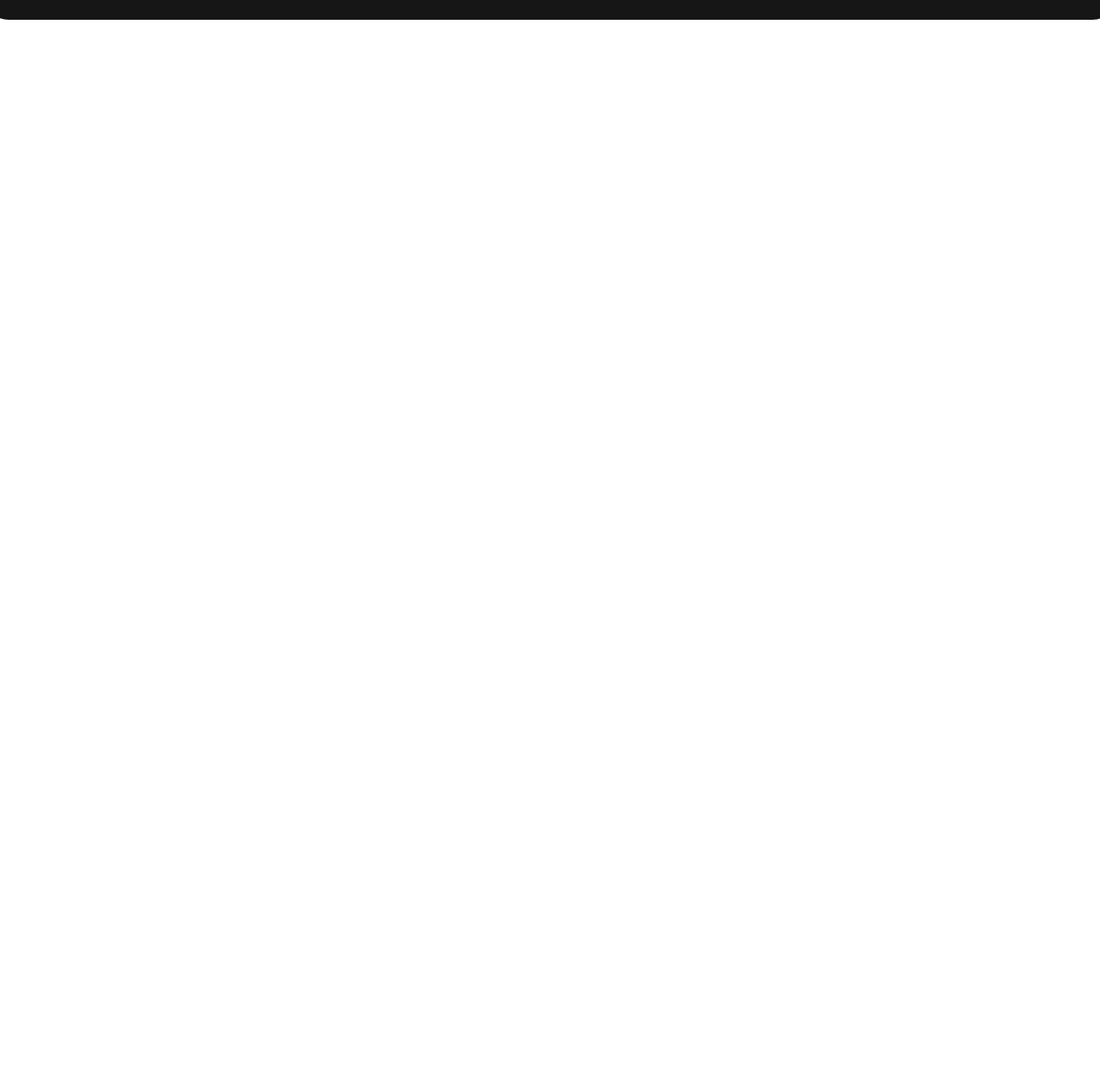
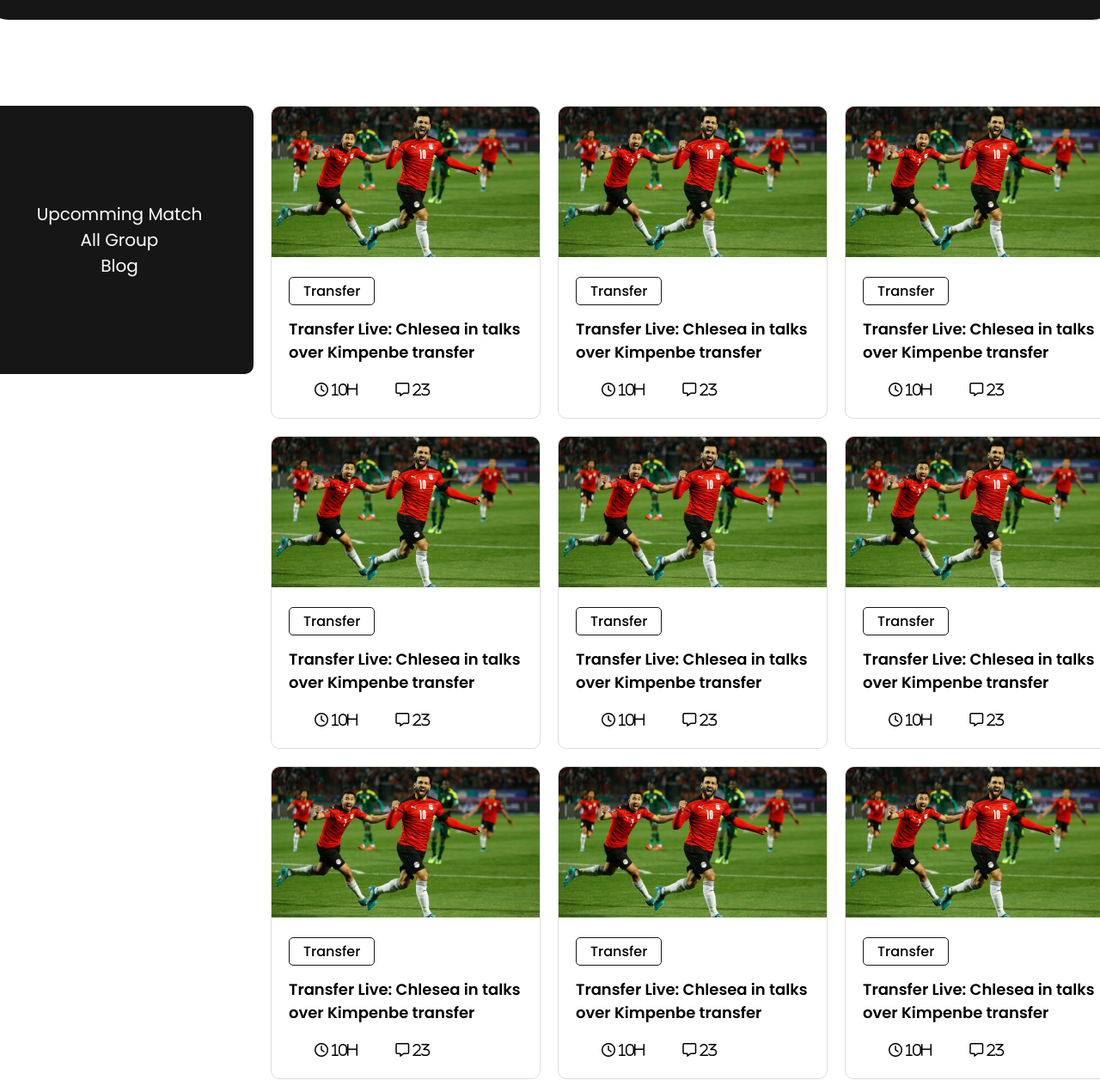
Before and after one commit to shohan89/world-cup-info, a plain HTML site: page index.html in a window 1280 px wide. Shown: the part 724-1987 px from the top of the page at 86% size. Before the commit the page ends 800 px from the top, so only its background shows below. Drawn offline with Linux system fonts and the light colour scheme.

Commit message:
Blog & Side Menu Added

```diff
--- a/css/main.css
+++ b/css/main.css
@@ -19,6 +19,7 @@ main {
   width: 1321px;
   border-radius: 30px;
   margin-top: 50px;
+  margin-bottom: 100px;
 }
 
 /* ===========================
@@ -146,3 +147,72 @@ main {
     padding: 58px 17px 0px 2px;
   }
 }
+
+/* =========================
+  Side Menu & Blog Section
+ ======================== */
+
+.sideMenu {
+  background: #161616;
+  width: 312px;
+  height: 312px;
+  border-radius: 10px;
+  display: flex;
+  flex-direction: column;
+  justify-content: center;
+}
+.sideMenu ul {
+  list-style: none;
+  padding: 0;
+}
+.sideMenu ul li {
+  text-align: center;
+  font-size: 20px;
+
+}
+.sideMenu ul li a {
+  color: #ffffff;
+  text-decoration: none;
+}
+
+.blogSec {
+  display: flex;
+  flex-direction: row;
+  column-gap: 20px;
+}
+.blogs {
+  display: grid;
+  grid-template-columns: repeat(3, 1fr);
+  grid-gap: 20px;
+  /* border: 1px solid #E8E8E8;
+  border-radius: 10px; */
+}
+.blog {
+  border: 1px solid #ddd;
+  border-radius: 10px;
+}
+.blogDetails {
+  padding: 20px;
+}
+.author {
+    display: inline;
+    border: 1px solid #161616;
+    border-radius: 5px;
+    padding: 4px 16px;
+    font-size: 16px;
+    font-weight: 500;
+}
+.blogTitle {
+  font-size: 18px;
+  line-height: 27px;
+  font-weight: 600;
+}
+.icon {
+  margin-left: 30px;
+  font-size: 16px;
+  margin-right: 10px;
+  font-weight: 400;
+}
+.fa-clock {
+
+}
--- a/index.html
+++ b/index.html
@@ -26,6 +26,122 @@
       </div>
     </div>
     <!-- Top Banner End -->
+
+    <!-- Blog & Menu Section Start  -->
+    <div class="blogSec">
+      <!-- Menu  -->
+      <div class="sideMenu">
+        <ul>
+          <li><a href="#">Upcomming Match</a></li>
+          <li><a href="#">All Group</a></li>
+          <li><a href="#">Blog</a></li>
+        </ul>
+      </div>
+      <!-- Menu  -->
+      <!-- Blog  -->
+      <div class="blogs">
+        <article class="blog">
+          <div class="blogImage">
+            <img src="assets/Blog Image.png" alt="Blog Image">
+          </div>
+          <div class="blogDetails">
+            <p class="author">Transfer</p>
+            <h3 class="blogTitle">Transfer Live: Chlesea in talks <br> over Kimpenbe transfer</h3>
+            <i class="fa-regular fa-clock icon"> 10h</i>
+            <i class="fa-regular fa-message icon"> 23</i>
+          </div>
+        </article>
+        <article class="blog">
+          <div class="blogImage">
+            <img src="assets/Blog Image.png" alt="Blog Image">
+          </div>
+          <div class="blogDetails">
+            <p class="author">Transfer</p>
+            <h3 class="blogTitle">Transfer Live: Chlesea in talks <br> over Kimpenbe transfer</h3>
+            <i class="fa-regular fa-clock icon"> 10h</i>
+            <i class="fa-regular fa-message icon"> 23</i>
+          </div>
+        </article>
+        <article class="blog">
+          <div class="blogImage">
+            <img src="assets/Blog Image.png" alt="Blog Image">
+          </div>
+          <div class="blogDetails">
+            <p class="author">Transfer</p>
+            <h3 class="blogTitle">Transfer Live: Chlesea in talks <br> over Kimpenbe transfer</h3>
+            <i class="fa-regular fa-clock icon"> 10h</i>
+            <i class="fa-regular fa-message icon"> 23</i>
+          </div>
+        </article>
+        <article class="blog">
+          <div class="blogImage">
+            <img src="assets/Blog Image.png" alt="Blog Image">
+          </div>
+          <div class="blogDetails">
+            <p class="author">Transfer</p>
+            <h3 class="blogTitle">Transfer Live: Chlesea in talks <br> over Kimpenbe transfer</h3>
+            <i class="fa-regular fa-clock icon"> 10h</i>
+            <i class="fa-regular fa-message icon"> 23</i>
+          </div>
+        </article>
+        <article class="blog">
+          <div class="blogImage">
+            <img src="assets/Blog Image.png" alt="Blog Image">
+          </div>
+          <div class="blogDetails">
+            <p class="author">Transfer</p>
+            <h3 class="blogTitle">Transfer Live: Chlesea in talks <br> over Kimpenbe transfer</h3>
+            <i class="fa-regular fa-clock icon"> 10h</i>
+            <i class="fa-regular fa-message icon"> 23</i>
+          </div>
+        </article>
+        <article class="blog">
+          <div class="blogImage">
+            <img src="assets/Blog Image.png" alt="Blog Image">
+          </div>
+          <div class="blogDetails">
+            <p class="author">Transfer</p>
+            <h3 class="blogTitle">Transfer Live: Chlesea in talks <br> over Kimpenbe transfer</h3>
+            <i class="fa-regular fa-clock icon"> 10h</i>
+            <i class="fa-regular fa-message icon"> 23</i>
+          </div>
+        </article>
+        <article class="blog">
+          <div class="blogImage">
+            <img src="assets/Blog Image.png" alt="Blog Image">
+          </div>
+          <div class="blogDetails">
+            <p class="author">Transfer</p>
+            <h3 class="blogTitle">Transfer Live: Chlesea in talks <br> over Kimpenbe transfer</h3>
+            <i class="fa-regular fa-clock icon"> 10h</i>
+            <i class="fa-regular fa-message icon"> 23</i>
+          </div>
+        </article>
+        <article class="blog">
+          <div class="blogImage">
+            <img src="assets/Blog Image.png" alt="Blog Image">
+          </div>
+          <div class="blogDetails">
+            <p class="author">Transfer</p>
+            <h3 class="blogTitle">Transfer Live: Chlesea in talks <br> over Kimpenbe transfer</h3>
+            <i class="fa-regular fa-clock icon"> 10h</i>
+            <i class="fa-regular fa-message icon"> 23</i>
+          </div>
+        </article>
+        <article class="blog">
+          <div class="blogImage">
+            <img src="assets/Blog Image.png" alt="Blog Image">
+          </div>
+          <div class="blogDetails">
+            <p class="author">Transfer</p>
+            <h3 class="blogTitle">Transfer Live: Chlesea in talks <br> over Kimpenbe transfer</h3>
+            <i class="fa-regular fa-clock icon"> 10h</i>
+            <i class="fa-regular fa-message icon"> 23</i>
+          </div>
+        </article>
+        <!-- Blog  -->
+      </div>
+    </div>
   </main>
 </body>
 </html>
```
